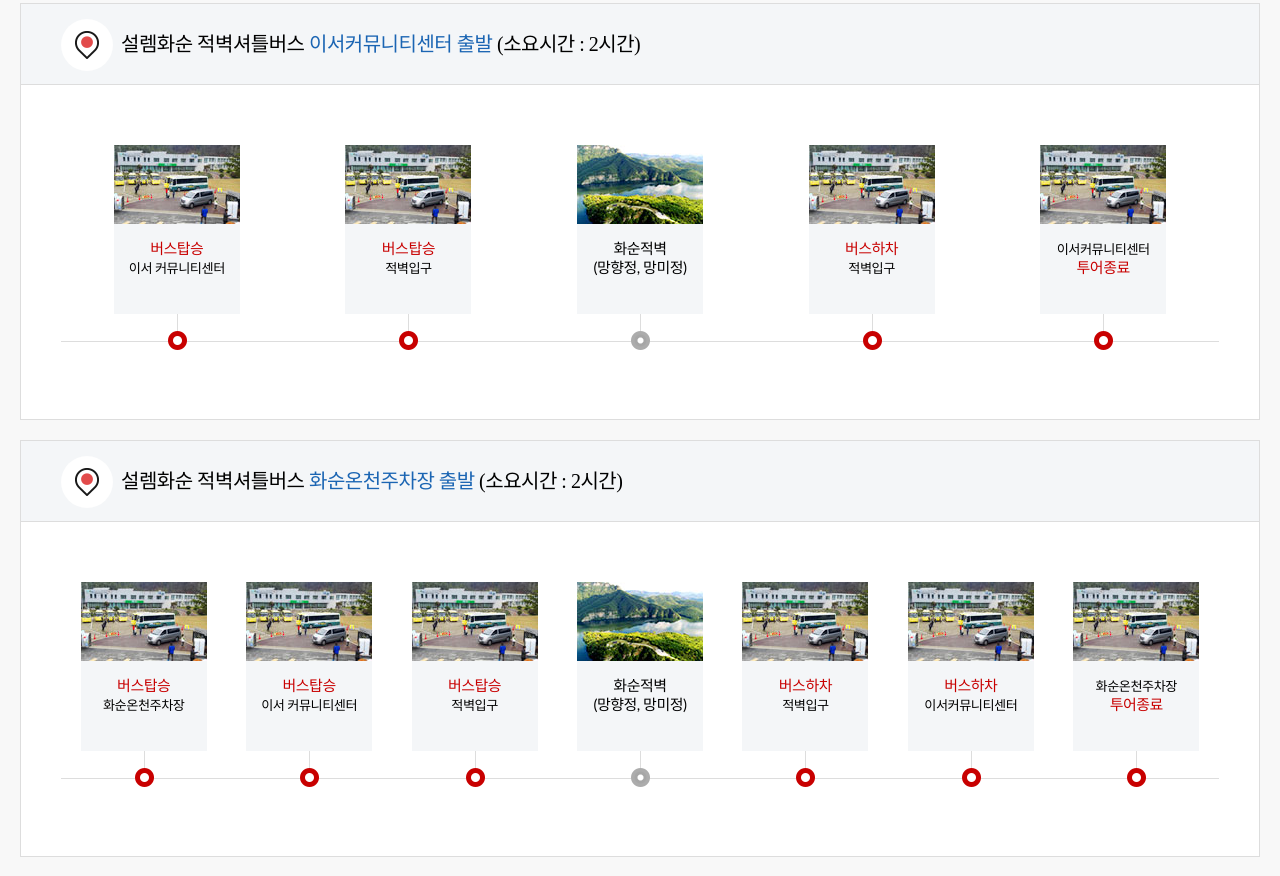
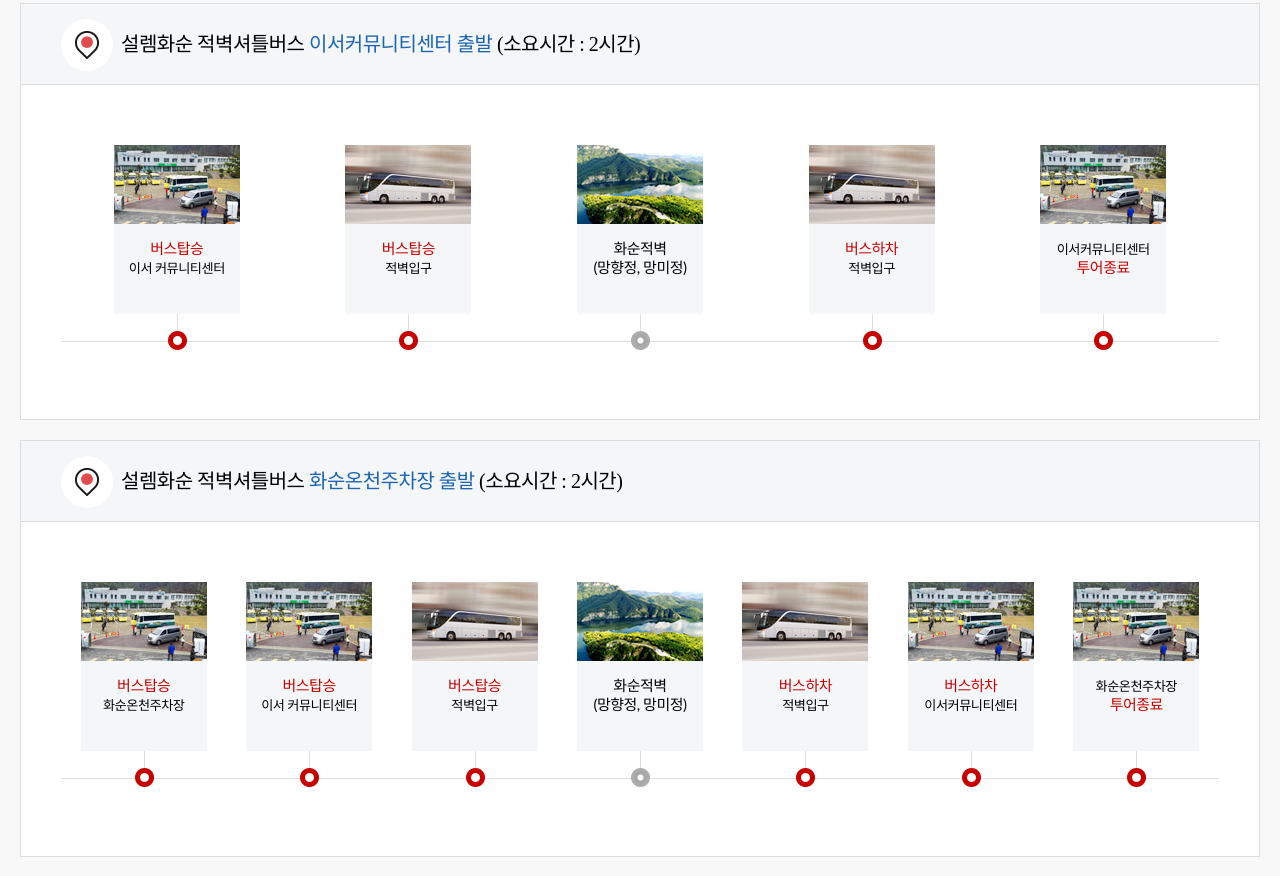
Before and after one commit to chachamin/jbtour, a plain HTML site: page pg_0305.html in a window 1280 px wide. Shown: the part 877-1753 px from the top of the page. Drawn offline with Linux system fonts and the light colour scheme; a script that the page names is missing; files whose address does not match are found by name; a web font is replaced by a local one.

Commit message:
탭 경로변경

```diff
--- a/css/layout.css
+++ b/css/layout.css
@@ -20,6 +20,7 @@
 	.toppopup_wrap .one_item img{width:94%;height: 84%;padding-top: 2%;}
 }
 
+/* 230303 헤더1개씩 슬라이드 */
 .toppopup_wrap .pop_item {height:inherit !important;}
 .toppopup_wrap .pop_item img{height:100% !important;}
 .toppopup_wrap .owl-carousel .owl-item img {width: unset !important;margin: 0 auto;}
--- a/pg_0305.html
+++ b/pg_0305.html
@@ -272,16 +272,12 @@
                         <li><a href="/www/cmd.do?opencode=pg_0101">버스투어 소개</a></li>
                         <li><a class="plus" href="#none">이용안내</a>
                             <ul class="mDepth3">
-                                <!-- <li><a href="/www/cmd.do?opencode=pg_0201">설렘화순 버스투어 동부권</a></li>
-								<li><a href="/www/cmd.do?opencode=pg_0202">설렘화순 버스투어 서부권</a></li> -->
                                 <li><a href="/www/cmd.do?opencode=pg_0204">설렘화순 적벽투어(화순)</a></li>
                                 <li><a href="/www/cmd.do?opencode=pg_0205">설렘화순 적벽투어(이서)</a></li>
                             </ul>
                         </li>
                         <li><a class="plus" href="#none">코스안내</a>
                             <ul class="mDepth3">
-                                <!-- <li><a href="/www/cmd.do?opencode=pg_0301">설렘화순 버스투어 동부권</a></li>
-								<li><a href="/www/cmd.do?opencode=pg_0302">설렘화순 버스투어 서부권</a></li> -->
                                 <li><a href="/www/cmd.do?opencode=pg_0303">설렘화순 적벽투어(화순)</a></li>
                                 <li><a href="/www/cmd.do?opencode=pg_0304">설렘화순 적벽투어(이서)</a></li>
                             </ul>
@@ -353,14 +349,6 @@
                     <ul class="clearfix">
                         <li class="snbDepth1"><a href="#none">홈</a></li>
 
-
-
-
-
-
-
-
-
                         <li class="snbDepth2"><a class="select_menu" href="#none">설렘화순 버스투어<span
                                     class="arrow"></span></a>
                             <ul class="snb_level_2 snb_dep2_s">
@@ -406,9 +394,9 @@
 
         <ul class="inner tab_col4 clearfix">
 
-            <li><a href="https://tour.hwasun.go.kr/www/cmd.do?opencode=pg_0304">설렘화순 적벽 버스투어</a></li>
+            <li><a href="#none">설렘화순 적벽 버스투어</a></li>
 
-            <li><a href="https://tour.hwasun.go.kr/www/cmd.do?opencode=pg_0305" class="on">설렘화순 적벽 셔틀버스</a></li>
+            <li><a href="pg_0305.html" class="on">설렘화순 적벽 셔틀버스</a></li>
 
 
         </ul>
@@ -434,7 +422,7 @@
                             </div>
                             <div class="item">
                                 <div class="tour_slide_item start">
-                                    <img src="/images/tour04_01.jpg" alt="">
+                                    <img src="/images/tem_bus_01.png" alt="">
                                     <p>
                                         <span class="time bg_mint fs">소요시간 : 15분</span>
                                         <span class="red">버스탑승</span><br><span class="fs">적벽입구</span>
@@ -452,7 +440,7 @@
                             </div>
                             <div class="item">
                                 <div class="tour_slide_item start">
-                                    <img src="images/tour04_01.jpg" alt="">
+                                    <img src="/images/tem_bus_01.png" alt="">
                                     <p>
                                         <span class="time bg_mint fs">소요시간 : 10분</span>
                                         <span class="red">버스하차</span><br><span class="fs">적벽입구</span>
@@ -494,7 +482,7 @@
                             </div>
                             <div class="item col_7box">
                                 <div class="tour_slide_item start">
-                                    <img src="images/tour04_01.jpg" alt="">
+                                    <img src="/images/tem_bus_01.png" alt="">
                                     <p>
                                         <span class="time bg_mint fs">소요시간 : 15분</span>
                                         <span class="red">버스탑승</span><br><span class="fs">적벽입구</span>
@@ -512,7 +500,7 @@
                             </div>
                             <div class="item col_7box">
                                 <div class="tour_slide_item start">
-                                    <img src="images/tour04_01.jpg" alt="">
+                                    <img src="/images/tem_bus_01.png" alt="">
                                     <p>
                                         <span class="time bg_mint fs">소요시간 : 10분</span>
                                         <span class="red">버스하차</span><br><span class="fs">적벽입구</span>
```
Also changed, not shown: pg_0205.html (+1 -1 lines).
